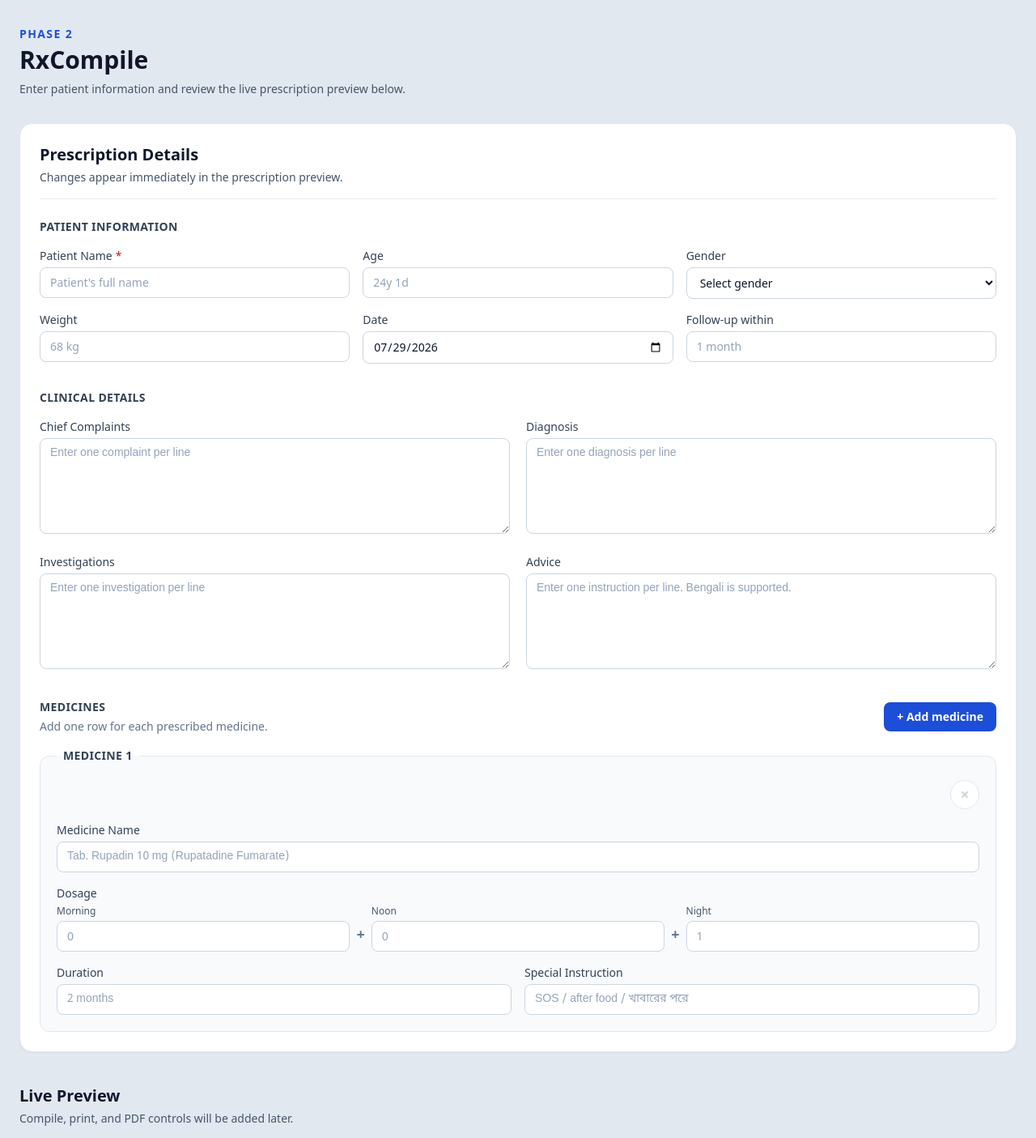
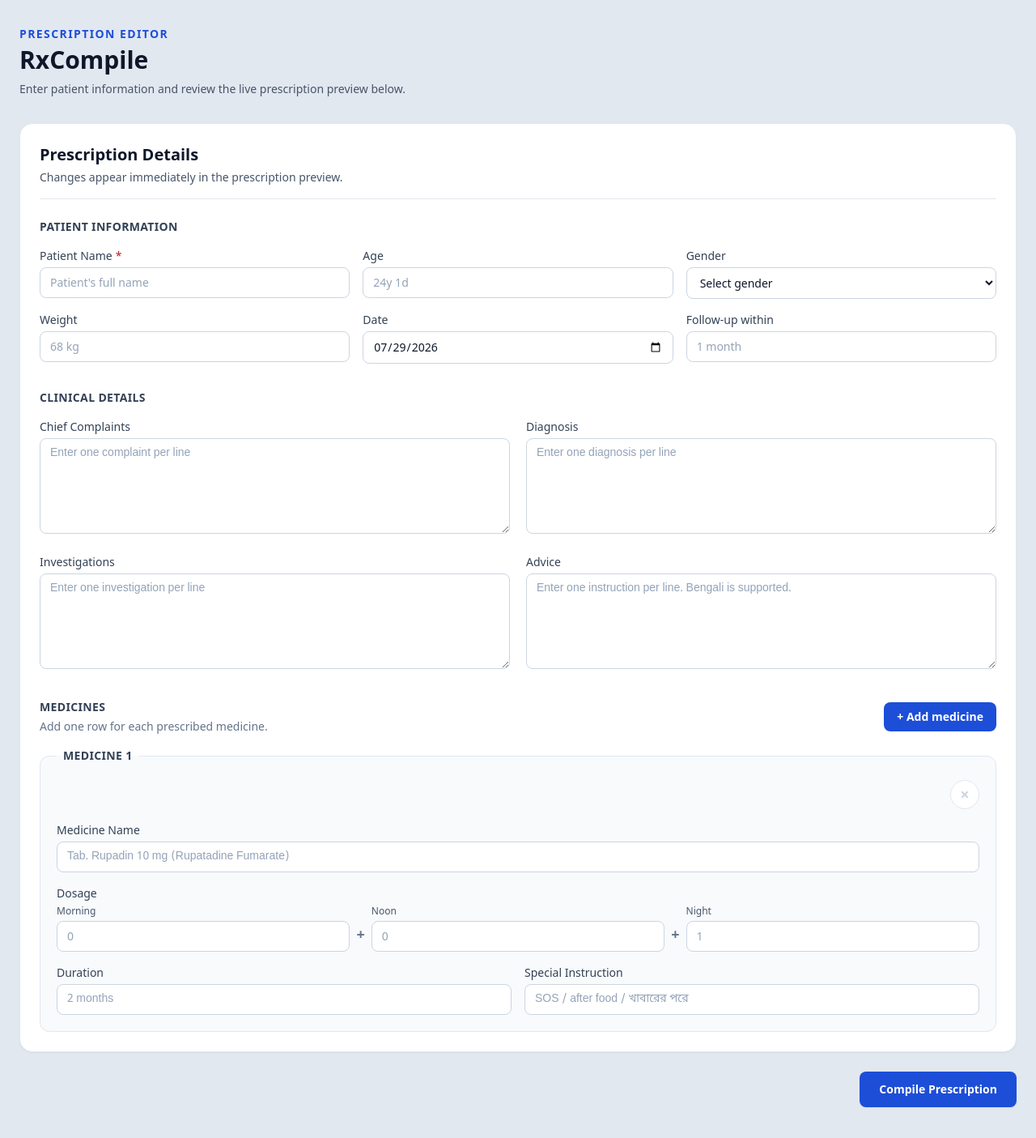
Before and after one commit to dev-kawser/rx-prescription, a React (Vite) app: page / in a window 1280 px wide. Shown: the top 1405 px of the page at 81% size. Built offline with nearby package versions, Linux system fonts and the light colour scheme.

Commit message:
feat: add compile preview flow

```diff
--- a/src/App.jsx
+++ b/src/App.jsx
@@ -1,8 +1,14 @@
+import { useRef, useState } from 'react'
+import PdfDownloadButton from './components/PdfDownloadButton'
 import PrescriptionForm from './components/PrescriptionForm'
 import PrescriptionPreview from './components/PrescriptionPreview'
+import PrintButton from './components/PrintButton'
 import usePrescriptionState from './hooks/usePrescriptionState'
 
 function App() {
+    const [isCompiled, setIsCompiled] = useState(false)
+    const previewRef = useRef(null)
+
     const {
         prescription,
         updateField,
@@ -11,12 +17,71 @@ function App() {
         removeMedicine,
     } = usePrescriptionState()
 
+    function openCompiledView() {
+        setIsCompiled(true)
+        window.scrollTo({
+            top: 0,
+            left: 0,
+        })
+    }
+
+    function returnToEditing() {
+        setIsCompiled(false)
+        window.scrollTo({
+            top: 0,
+            left: 0,
+        })
+    }
+
+    if (isCompiled) {
+        return (
+            <main className="print-shell min-h-screen bg-slate-200 px-4 py-6 sm:px-6">
+                <div className="print-hidden mx-auto mb-5 flex max-w-[210mm] flex-wrap items-center justify-between gap-4 rounded-xl border border-slate-200 bg-white p-4 shadow-sm">
+                    <div>
+                        <h1 className="text-lg font-bold text-slate-900">
+                            Compiled Prescription
+                        </h1>
+
+                        <p className="mt-1 text-sm text-slate-600">
+                            Review the prescription before printing or downloading it.
+                        </p>
+                    </div>
+
+                    <div className="flex flex-wrap items-center gap-3">
+                        <button
+                            type="button"
+                            onClick={returnToEditing}
+                            className="rounded-lg border border-slate-300 bg-white px-4 py-2 text-sm font-semibold text-slate-700 transition hover:bg-slate-50 focus:outline-none focus:ring-2 focus:ring-slate-300 focus:ring-offset-2"
+                        >
+                            Back to edit
+                        </button>
+
+                        <PrintButton />
+
+                        <PdfDownloadButton
+                            targetRef={previewRef}
+                            patientName={prescription.patientName}
+                            date={prescription.date}
+                        />
+                    </div>
+                </div>
+
+                <div className="overflow-x-auto pb-10">
+                    <PrescriptionPreview
+                        ref={previewRef}
+                        prescription={prescription}
+                    />
+                </div>
+            </main>
+        )
+    }
+
     return (
         <main className="min-h-screen bg-slate-200 px-4 py-8 sm:px-6">
             <div className="mx-auto max-w-7xl">
                 <header className="mb-8">
                     <p className="text-sm font-semibold uppercase tracking-widest text-blue-700">
-                        Phase 2
+                        Prescription Editor
                     </p>
 
                     <h1 className="mt-1 text-3xl font-bold text-slate-900">
@@ -37,6 +102,16 @@ function App() {
                     onRemoveMedicine={removeMedicine}
                 />
 
+                <div className="mt-6 flex justify-end">
+                    <button
+                        type="button"
+                        onClick={openCompiledView}
+                        className="rounded-lg bg-blue-700 px-6 py-3 text-sm font-bold text-white shadow-sm transition hover:bg-blue-800 focus:outline-none focus:ring-2 focus:ring-blue-300 focus:ring-offset-2"
+                    >
+                        Compile Prescription
+                    </button>
+                </div>
+
                 <section className="mt-10">
                     <div className="mb-4">
                         <h2 className="text-xl font-bold text-slate-900">
@@ -44,7 +119,7 @@ function App() {
                         </h2>
 
                         <p className="mt-1 text-sm text-slate-600">
-                            Compile, print, and PDF controls will be added later.
+                            The compiled view removes the editing interface.
                         </p>
                     </div>
 
--- a/src/components/PdfDownloadButton.jsx
+++ b/src/components/PdfDownloadButton.jsx
@@ -0,0 +1,5 @@
+function PdfDownloadButton() {
+    return null
+  }
+
+  export default PdfDownloadButton
--- a/src/components/PrintButton.jsx
+++ b/src/components/PrintButton.jsx
@@ -0,0 +1,5 @@
+function PrintButton() {
+    return null
+  }
+
+  export default PrintButton
```
